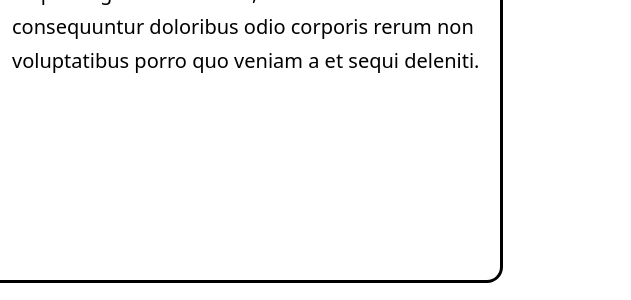
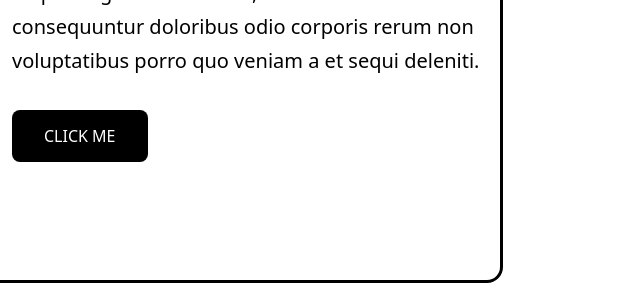
Before and after one commit to Luko248/view-transitions-demo, a plain HTML site: page index.html in a window 1280 px wide. Shown: the part 360-660 px from the top of the page, 649-1280 px from the left. Drawn offline with Linux system fonts and the light colour scheme.

Commit message:
update html

```diff
--- a/index.html
+++ b/index.html
@@ -52,6 +52,7 @@
               Architecto, beatae cum consequuntur doloribus odio corporis rerum
               non voluptatibus porro quo veniam a et sequi deleniti.
             </p>
+            <span class="button"> Click me </span>
           </div>
         </a>
         <h2>Heading 2</h2>
```
